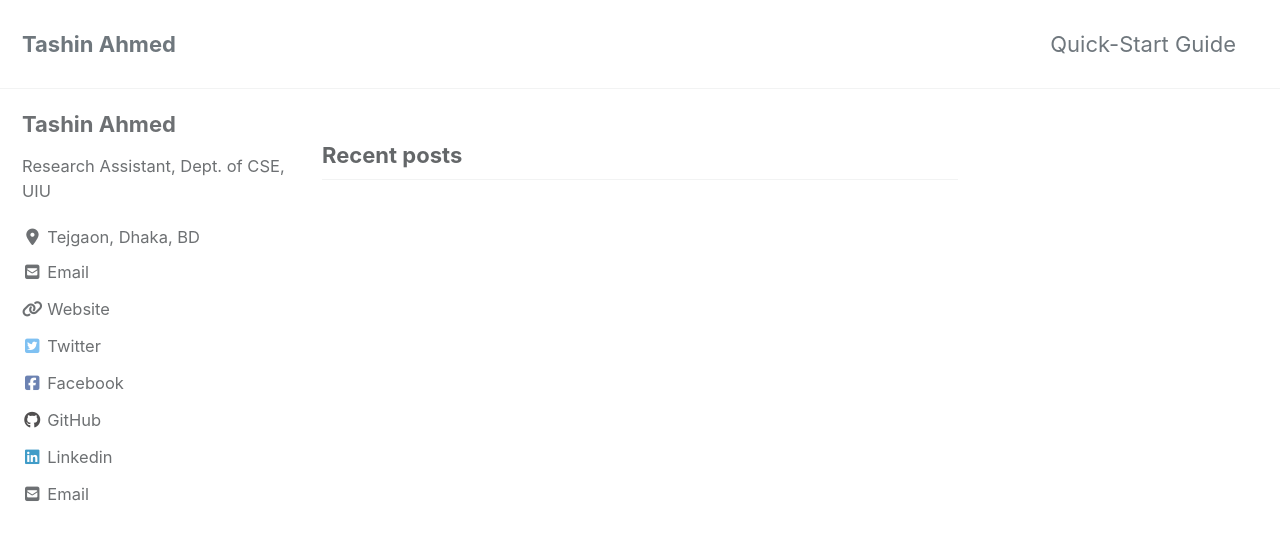
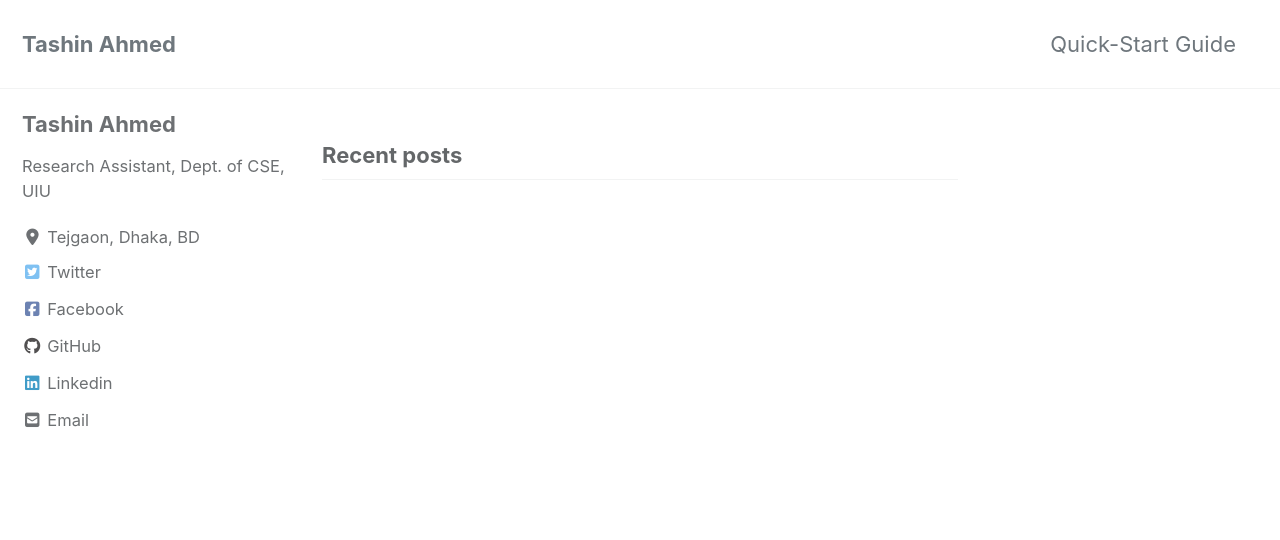
Before and after one commit to TashinAhmed/tashinahmed.github.io, a Jekyll site: the page built from index.html, in a window 1280 px wide and 900 px high. Shown: the top 540 px of the window. Built offline with Jekyll 4.4.1, drawn with Linux system fonts in a browser that asks for light colours; cached includes are drawn as plain includes; nearby versions of some CDN libraries; the list of posts is cut into pages by our own code.

Commit message:
social sites updated 02

```diff
--- a/_config.yml
+++ b/_config.yml
@@ -94,17 +94,17 @@ analytics:
 # Site Author
 author:
   name             : "Tashin Ahmed"
-  avatar           : # path of avatar image, e.g. "/assets/images/bio-photo.jpg"
+  avatar           : #""
   bio              : "Research Assistant, Dept. of CSE, UIU"
   location         : "Tejgaon, Dhaka, BD"
   email            : "tashinahmed@aol.com"
   links:
-    - label: "Email"
-      icon: "fas fa-fw fa-envelope-square"
-      url: tashinahmed@aol.com
-    - label: "Website"
-      icon: "fas fa-fw fa-link"
-      url: "https://tashinahmed.github.io"
+    # - label: "Email"
+    #   icon: "fas fa-fw fa-envelope-square"
+    #   url: tashinahmed@aol.com
+    # - label: "Website"
+    #   icon: "fas fa-fw fa-link"
+    #   url: "https://tashinahmed.github.io"
     - label: "Twitter"
       icon: "fab fa-fw fa-twitter-square"
       url: "https://twitter.com/tash_in_ahm_ed"
```
Also changed, not shown: download.png (added).
